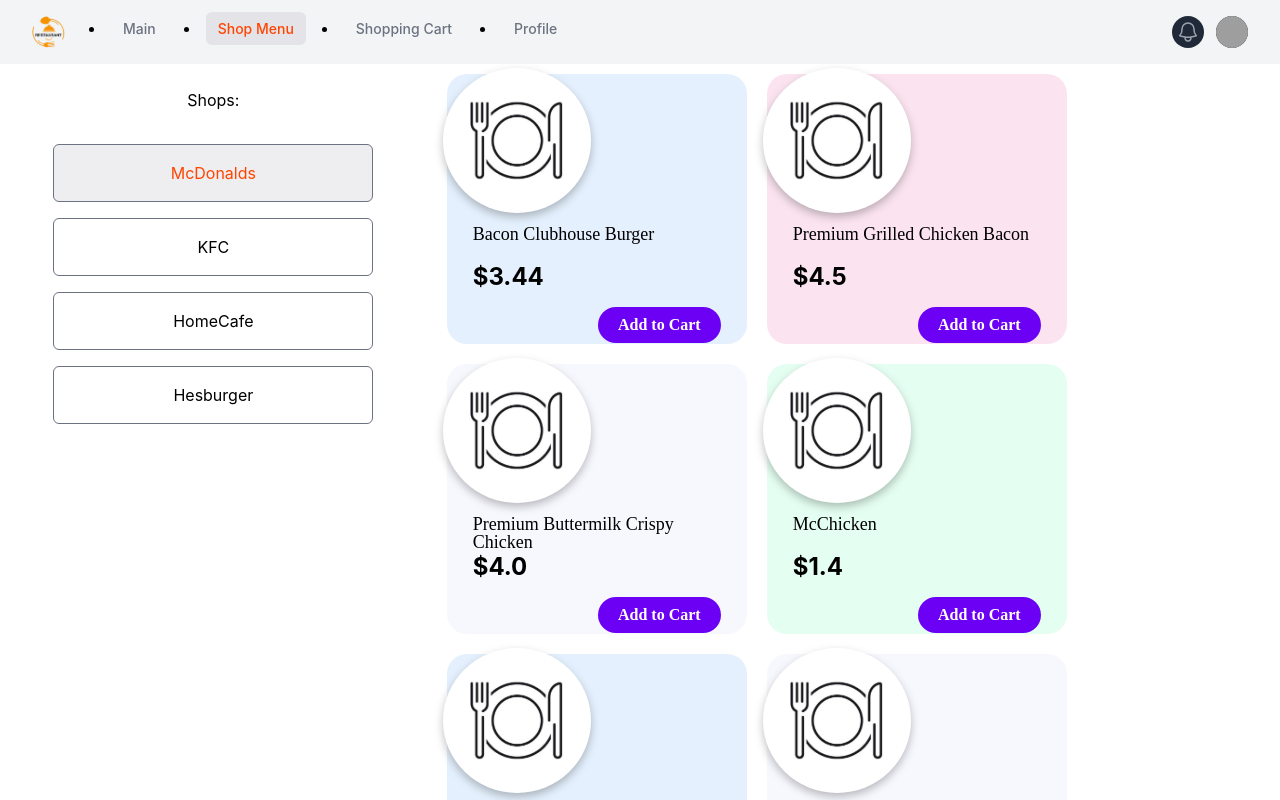
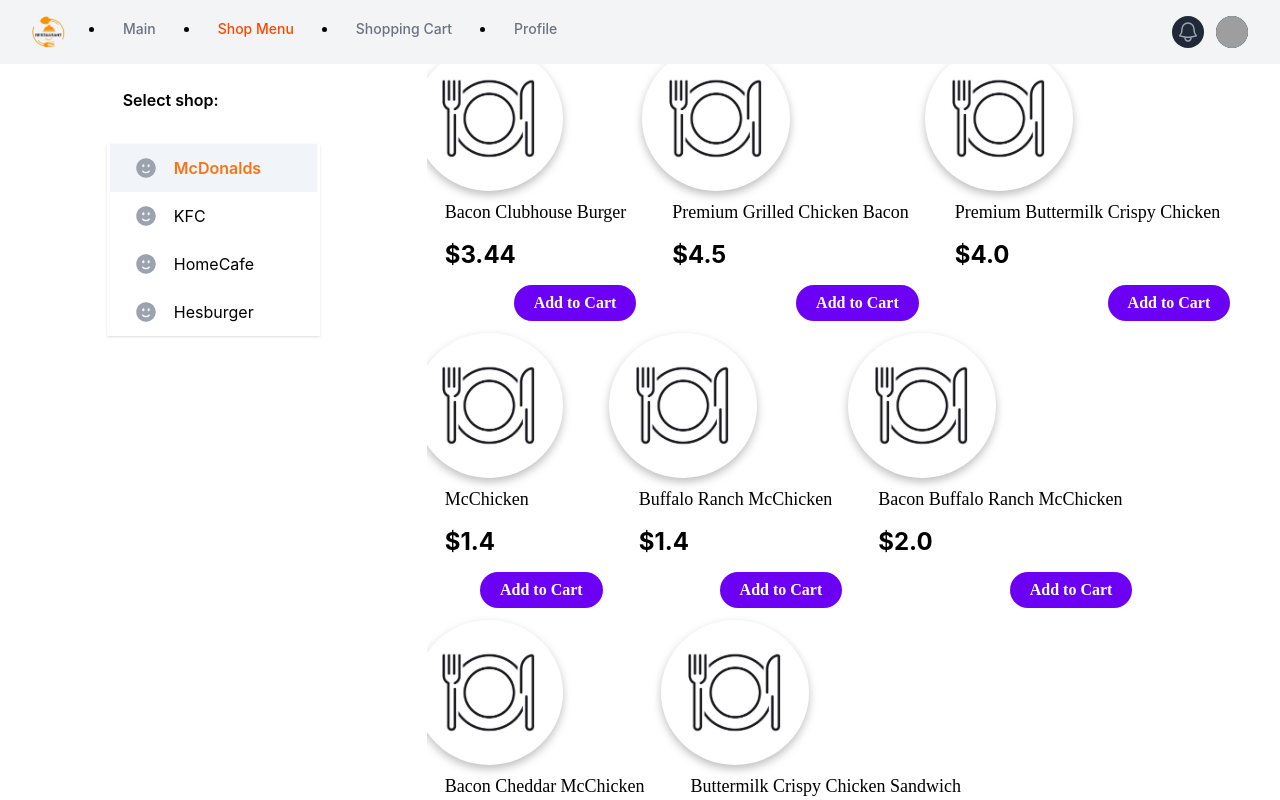
Before and after one commit to hustle2live/ElifTech_Test-task, a React (Create React App) app: page /shop in a window 1280 px wide. Shown: the top 800 px of the page. Built offline with nearby package versions, Linux system fonts and the light colour scheme; grey boxes are pictures that could not be loaded.

Commit message:
shop list styles upgrade

```diff
--- a/src/App.css
+++ b/src/App.css
@@ -4,5 +4,5 @@
 
 .active {
    color: orangered;
-   background: rgba(59, 54, 87, 0.085);
+   font-weight: 500;
 }
--- a/src/components/Menu.jsx
+++ b/src/components/Menu.jsx
@@ -17,29 +17,44 @@
 
    return (
       <div className='flex'>
-         <section className='flex flex-col w-1/3'>
-            <h3 className='mx-auto mt-6 mb-4'>Shops:</h3>
-            <ul>
+         <section className='h-full w-1/3'>
+            <h3 className='mx-auto mt-6 mb-4 w-1/2 pl-4 font-semibold'>Select shop:</h3>
+
+            <nav className='relative flex flex-col m-8 mx-auto w-1/2 bg-white shadow'>
+               <ul className='relative m-0 list-none px-[0.2rem]'>
                   {shopNames.map((name) => {
-                  const selected = name === activeShop ? 'active' : '';
+                     const selected = name === activeShop ? 'text-orange-500 font-semibold bg-slate-100' : '';
                      return (
-                     <li
-                        className={`${selected} block box-border mx-auto my-4 text-center py-4 border border-gray-500 bg-white hover:bg-gray-100 active:bg-gray-300 cursor-pointer rounded-md w-auto max-w-80`}
-                        key={name}
-                        onClick={() => setActiveShop(name)}
+                        <li className={`${selected} relative`} key={name} onClick={() => setActiveShop(name)}>
+                           <div className='flex h-12 cursor-pointer items-center truncate rounded-[5px] px-6 py-4 outline-none transition duration-300 hover:bg-slate-50 hover:font-semibold hover:outline-none focus:bg-slate-50 focus:text-inherit focus:outline-none active:bg-slate-100 active:text-inherit active:outline-none'>
+                              <span className='mr-4 [&>svg]:h-6 [&>svg]:w-6 [&>svg]:text-gray-400'>
+                                 <svg
+                                    xmlns='http://www.w3.org/2000/svg'
+                                    viewBox='0 0 24 24'
+                                    fill='currentColor'
+                                    className='h-4 w-4'
                                  >
-                        {name}
+                                    <path
+                                       fill-rule='evenodd'
+                                       d='M12 2.25c-5.385 0-9.75 4.365-9.75 9.75s4.365 9.75 9.75 9.75 9.75-4.365 9.75-9.75S17.385 2.25 12 2.25zm-2.625 6c-.54 0-.828.419-.936.634a1.96 1.96 0 00-.189.866c0 .298.059.605.189.866.108.215.395.634.936.634.54 0 .828-.419.936-.634.13-.26.189-.568.189-.866 0-.298-.059-.605-.189-.866-.108-.215-.395-.634-.936-.634zm4.314.634c.108-.215.395-.634.936-.634.54 0 .828.419.936.634.13.26.189.568.189.866 0 .298-.059.605-.189.866-.108.215-.395.634-.936.634-.54 0-.828-.419-.936-.634a1.96 1.96 0 01-.189-.866c0-.298.059-.605.189-.866zm2.023 6.828a.75.75 0 10-1.06-1.06 3.75 3.75 0 01-5.304 0 .75.75 0 00-1.06 1.06 5.25 5.25 0 007.424 0z'
+                                       clip-rule='evenodd'
+                                    />
+                                 </svg>
+                              </span>
+                              <span>{name}</span>
+                           </div>
                         </li>
                      );
                   })}
                </ul>
+            </nav>
          </section>
-         <section className={`${styles.shopMenu} w-2/3`}>
+         <section className={`${styles.shopMenu} flex flex-wrap w-2/3 h-svh overflow-y-scroll`}>
             {shopMenu[activeShop].map(({ NAME, PRICE, IMG_SRC }) => {
                const MenuImage = IMG_SRC ? require(`../${IMG_SRC}`) : Plate;
 
                return (
-                  <div className={styles.shopMenu__item} key={NAME}>
+                  <div className='flex flex-col' key={NAME}>
                      <img className={styles.shopMenu__item_image} src={MenuImage} alt={NAME} />
 
                      <div className={styles.shopMenu__item_frame}>
--- a/src/index.module.scss
+++ b/src/index.module.scss
@@ -25,12 +25,12 @@
 }
 
 .shopMenu {
-   flex-basis: 60%;
-   flex-grow: 1;
-   display: flex;
-   flex-wrap: wrap;
-   height: 100%;
-   overflow-y: scroll;
+   // flex-basis: 60%;
+   // flex-grow: 1;
+   // display: flex;
+   // flex-wrap: wrap;
+   // height: 100%;
+   // overflow-y: scroll;
 
    &__item {
       display: flex;
```
Lines whose indentation alone changed are shown as unchanged.
